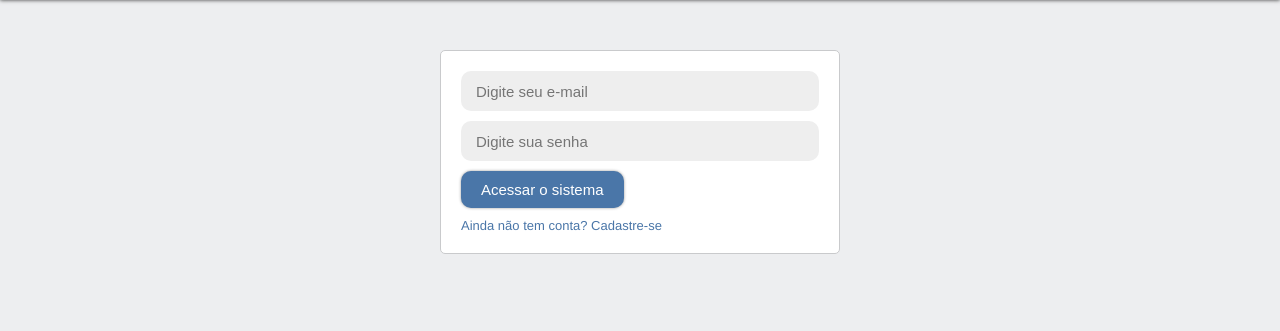
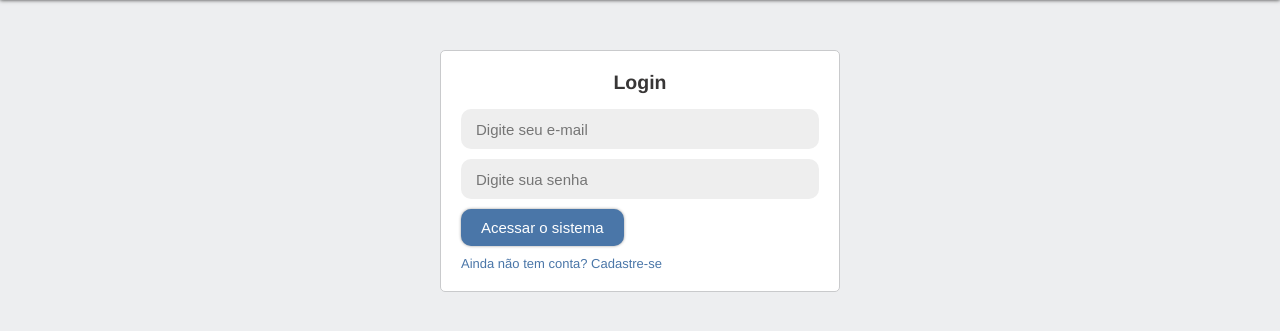
Before and after one commit to augustodia/devsbook, a PHP site: page /devsbook/login.php in a window 1280 px wide. Shown: the part 45-376 px from the top of the page. Run offline with PHP 8.4, Linux system fonts and the light colour scheme.

Commit message:
Adicionando o Git Ignore e mudando poucas estilizações do CSS

```diff
--- a/assets/css/login.css
+++ b/assets/css/login.css
@@ -15,6 +15,15 @@ body {
 .container {
     max-width:1040px;
     margin:auto;
+}
+.container h2 {
+    text-align: center;
+    margin-bottom: 15px;
+    color: #383636;
+}
+.container p {
+    margin-bottom: 5px;
+    color: red;
 }
 header {
     background-color:#4a76a8;
--- a/login.php
+++ b/login.php
@@ -18,6 +18,7 @@ require 'config.php'
     </header>
     <section class="container main">
         <form method="POST" action="<?=$base;?>/login_action.php">
+        <h2>Login</h2>
         <?php if (!empty($_SESSION['flash'])):?>
             <?='<p>'.$_SESSION['flash'].'</p>';?>
             <?php $_SESSION['flash'] = '';?>
```
Also changed, not shown: 1 other file.
